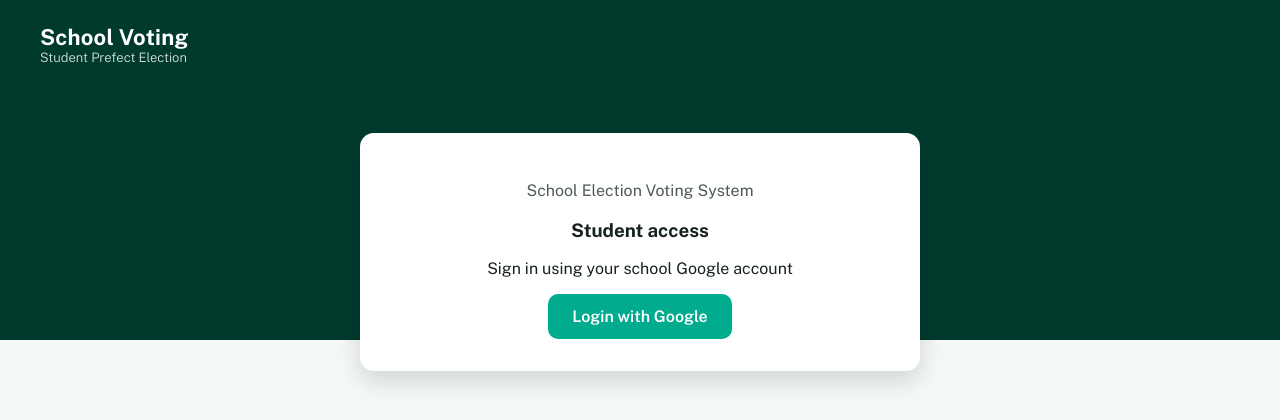
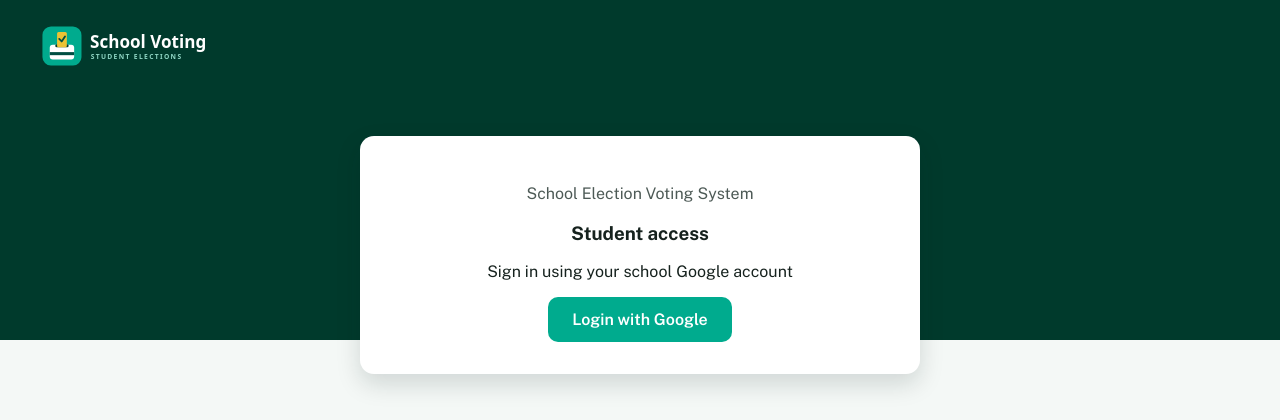
Before and after one commit to Astral-Viscount/School-Voting, a Flask app: page / in a window 1280 px wide. Shown: the top 420 px of the page. Run offline with Flask 3, Linux system fonts and the light colour scheme.

Commit message:
added logo and favicon

```diff
--- a/templates/layout.html
+++ b/templates/layout.html
@@ -6,7 +6,7 @@
     <meta name="csrf-token" content="{{ csrf_token }}">
     <link href="https://fonts.googleapis.com/css2?family=Public+Sans:wght@300;400;500;600;700;800&display=swap" rel="stylesheet">
     <link rel="stylesheet" href="{{ url_for('static', filename='style.css') }}">
-    <link rel="icon" href="data:,">
+    <link rel="icon" type="image/svg+xml" href="{{ url_for('static', filename='assets/logo-icon.svg') }}">
     <title>{% block title %}
         School Voting
         {% endblock %}
@@ -16,8 +16,7 @@
 <body>
     <header class="site-header">
         <a href="{{ url_for('home') }}" class="brand">
-            <span class="brand-name">School Voting</span>
-            <span class="brand-sub">Student Prefect Election</span>
+            <img src="{{ url_for('static', filename='assets/logo.svg') }}" alt="School Voting" height="44">
         </a>
 
         {% if session.get('user_id') %}
```
Also changed, not shown: static/assets/logo-icon.svg (added), static/assets/logo.svg (added).
